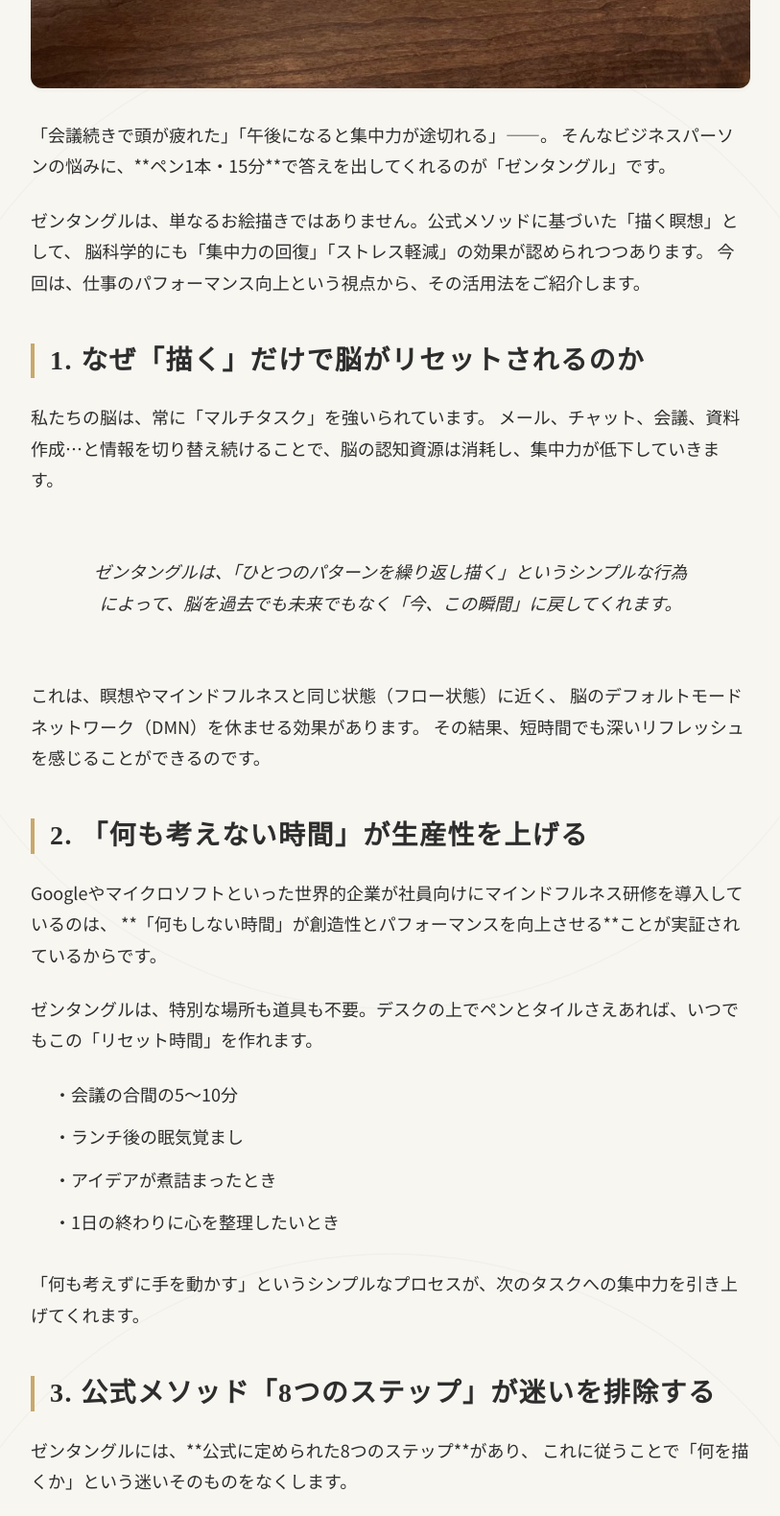
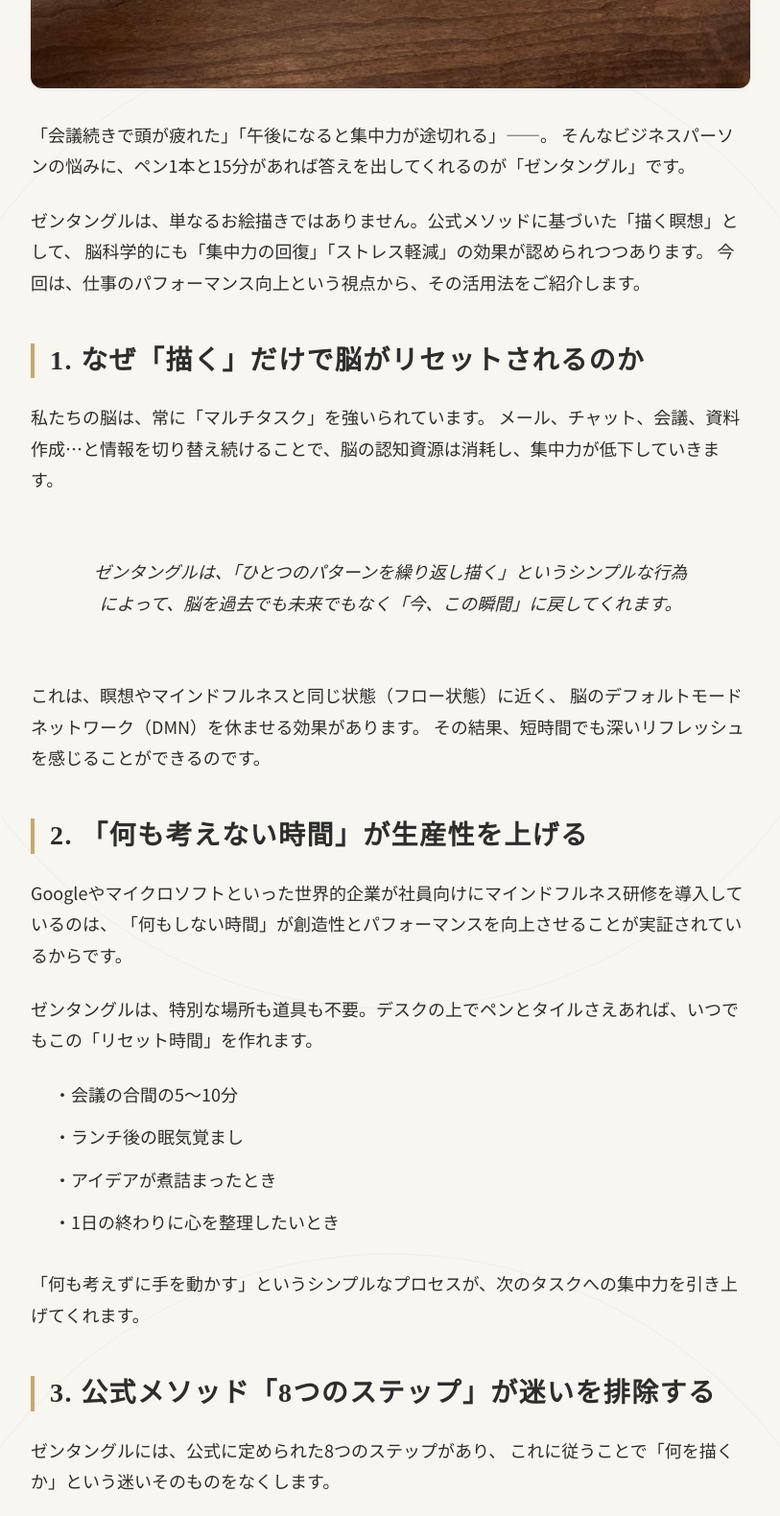
Before and after one commit to fproduction2024-bit/tangleseed-website, a website: page blog/zentangle-focus-productivity.html in a window 1280 px wide. Shown: the part 1381-2961 px from the top of the page at 96% size, without its empty margins (233-1046 px from the left). Drawn offline with Linux system fonts and the light colour scheme.

Commit message:
fix: ブログ記事の太字を削除し、より自然な文章に修正
- **（太字）マークダウンを削除
- AIっぽさを減らし、人間が書いたような自然な文体に
- zentangle-focus-productivity.html: 4箇所の過度な強調を削除
- zentangle-stress-relief.html: 1箇所の過度な強調を削除

```diff
--- a/blog/zentangle-focus-productivity.html
+++ b/blog/zentangle-focus-productivity.html
@@ -60,7 +60,7 @@
 
                 <p>
                     「会議続きで頭が疲れた」「午後になると集中力が途切れる」——。
-                    そんなビジネスパーソンの悩みに、**ペン1本・15分**で答えを出してくれるのが「ゼンタングル」です。
+                    そんなビジネスパーソンの悩みに、ペン1本と15分があれば答えを出してくれるのが「ゼンタングル」です。
                 </p>
 
                 <p>
@@ -86,7 +86,7 @@
                 <h2>2. 「何も考えない時間」が生産性を上げる</h2>
                 <p>
                     Googleやマイクロソフトといった世界的企業が社員向けにマインドフルネス研修を導入しているのは、
-                    **「何もしない時間」が創造性とパフォーマンスを向上させる**ことが実証されているからです。
+                    「何もしない時間」が創造性とパフォーマンスを向上させることが実証されているからです。
                 </p>
                 <p>
                     ゼンタングルは、特別な場所も道具も不要。デスクの上でペンとタイルさえあれば、いつでもこの「リセット時間」を作れます。
@@ -103,7 +103,7 @@
 
                 <h2>3. 公式メソッド「8つのステップ」が迷いを排除する</h2>
                 <p>
-                    ゼンタングルには、**公式に定められた8つのステップ**があり、
+                    ゼンタングルには、公式に定められた8つのステップがあり、
                     これに従うことで「何を描くか」という迷いそのものをなくします。
                 </p>
                 <ul>
@@ -124,7 +124,7 @@
                 <h2>4. 「間違えない」という安心感が、自己批判を止める</h2>
                 <p>
                     仕事の場では、常に「正解」を求められ、失敗を恐れて身動きが取れなくなることがあります。
-                    ゼンタングルには**「間違いがない（No Mistakes）」**という哲学があり、
+                    ゼンタングルには「間違いがない（No Mistakes）」という哲学があり、
                     この考え方が、普段厳しい自己批判にさらされている脳に、深い安らぎをもたらします。
                 </p>
                 <blockquote>
```
Also changed, not shown: blog/zentangle-stress-relief.html (+1 -1 lines).
